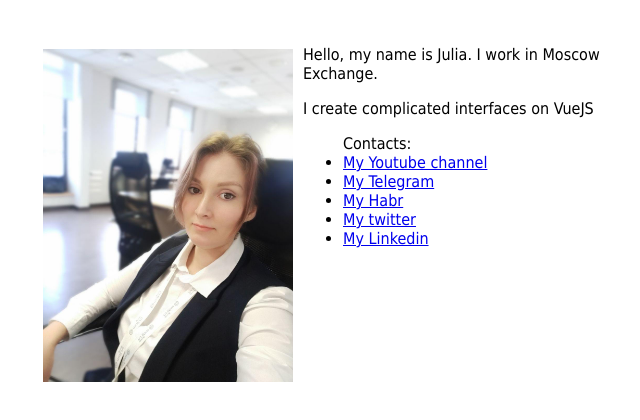
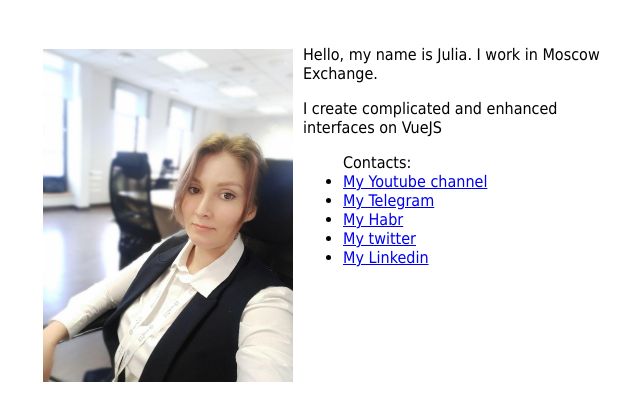
Before and after one commit to volokolamskspb/about, a website: page index.html in a window 1280 px wide. Shown: the part 70-490 px from the top of the page, without its empty margins (297-937 px from the left). Drawn offline with Linux system fonts and the light colour scheme.

Commit message:
fix error

```diff
--- a/index.html
+++ b/index.html
@@ -31,7 +31,7 @@
 		</div>
 		<div class="contacts">
 			<p>Hello, my name is Julia. I work in Moscow Exchange.</p>
-			<p>I create complicated interfaces on VueJS</p>
+			<p>I create complicated and enhanced interfaces on VueJS</p>
 			<ul>
 				Contacts:
 				<li>
```
